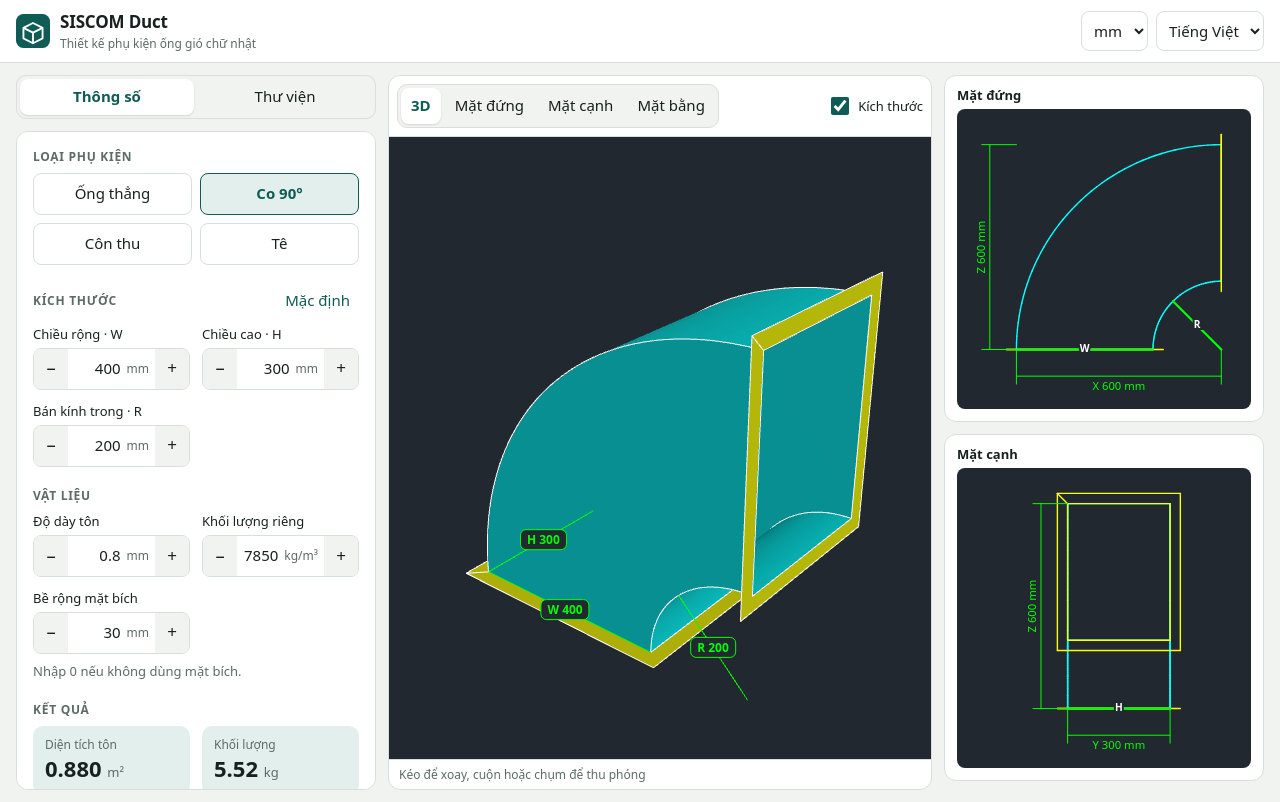
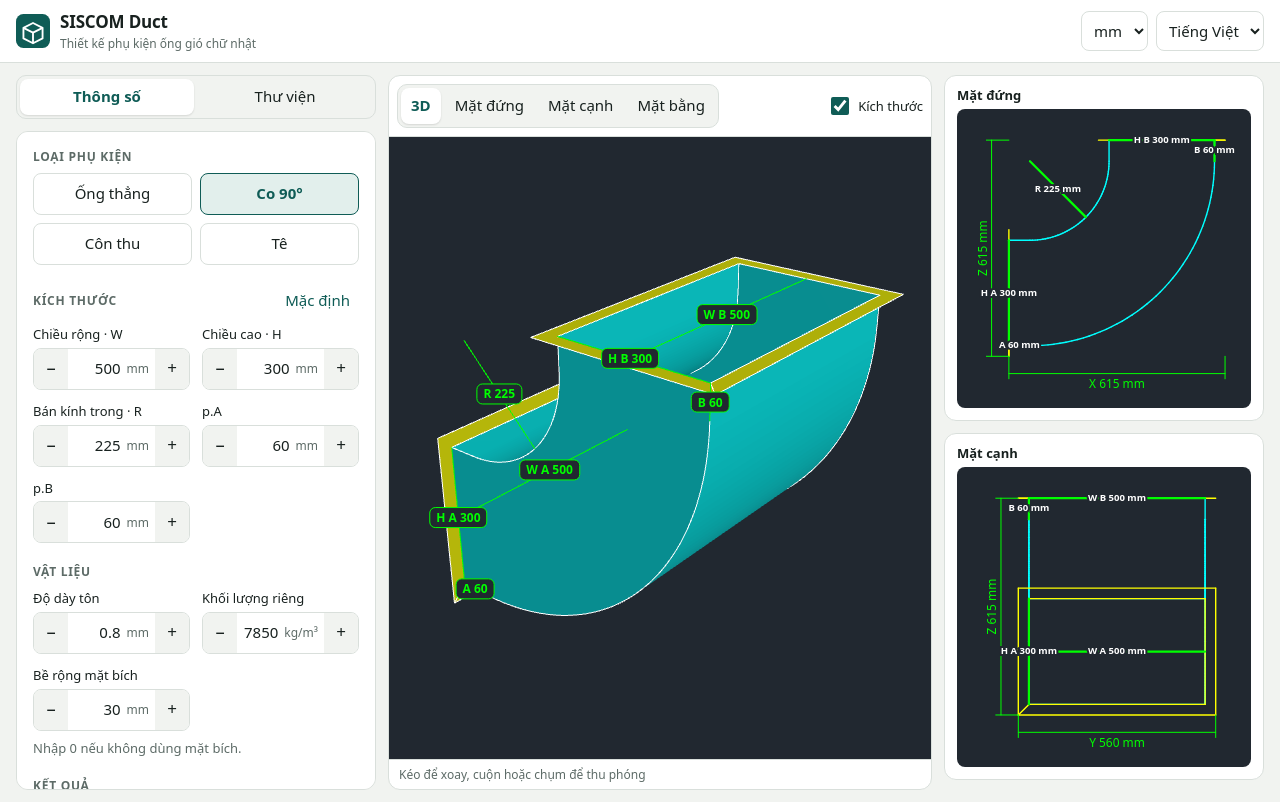
Before and after one commit to siscomdiuehoa/duct-caculator, a React (Vite) app: page / in a window 1280 px wide. Built offline with nearby package versions, Linux system fonts and the light colour scheme.

Commit message:
Rework elbow with tangent straights and give views valued dimensions
Co-Authored-By: Claude Fable 5.2 <noreply@anthropic.com>
Claude-Session: https://claude.ai/code/session_01TwXrEM8Bp4ncUwWEWkVTwG

```diff
--- a/src/core/dxf.ts
+++ b/src/core/dxf.ts
@@ -13,7 +13,7 @@ export function toDxf(model: Model, flange = 0): string {
   const [front, , plan] = views;
   const big = Math.max(...views.flatMap((v) => [v.w, v.h]));
   const th = big / 40;
-  const gap = th * 8 + flange * 2;
+  const gap = th * 8;
   const origin: P2[] = [
     [0, 0],
     [front.w + gap, 0],
@@ -34,13 +34,13 @@ export function toDxf(model: Model, flange = 0): string {
     for (const d of v.dims) {
       const label = `${d.label} ${fmt(d.value)}`;
       if (d.extent === 'h') {
-        const y = -th * 2 - flange;
+        const y = -th * 2;
         line('DIM', at([0, y]), at([v.w, y]));
         line('DIM', at([0, 0]), at([0, y - th / 2]));
         line('DIM', at([v.w, 0]), at([v.w, y - th / 2]));
         text(at([v.w / 2 - th * 2, y - th * 1.5]), label);
       } else if (d.extent === 'v') {
-        const x = -th * 2 - flange;
+        const x = -th * 2;
         line('DIM', at([x, 0]), at([x, v.h]));
         line('DIM', at([0, 0]), at([x - th / 2, 0]));
         line('DIM', at([0, v.h]), at([x - th / 2, v.h]));
--- a/src/core/fittings.ts
+++ b/src/core/fittings.ts
@@ -3,6 +3,8 @@ import type { Dim, FittingDef, Model, Panel, ParamDef, Params, Vec3 } from './ty
 const ARC_STEPS = 48;
 
 const size = (key: string, def: number, max = 5000): ParamDef => ({ key, def, min: 1, max, step: 1 });
+/** A length that may be zero, such as a tangent straight. */
+const length = (key: string, def: number, max = 5000): ParamDef => ({ key, def, min: 0, max, step: 1 });
 
 /** Four panels joining consecutive rectangular sections (corners in loop order). */
 function sweep(sections: Vec3[][], names: string[]): Panel[] {
@@ -72,28 +74,40 @@ const reducer: FittingDef = {
 
 const elbow90: FittingDef = {
   id: 'elbow90',
-  params: [size('W', 400), size('H', 300), size('R', 200)],
+  params: [size('W', 500), size('H', 300), size('R', 225), length('A', 60), length('B', 60)],
   validate(p) {
     return baseValidate(this.params, p);
   },
-  build({ W, H, R }): Model {
-    // Inlet lies in the X-Y plane at z = 0; the bend turns towards +X around (W + R, y, 0).
-    const cx = W + R;
-    const at = (r: number, t: number, y: number): Vec3 => [cx - r * Math.cos(t), y, r * Math.sin(t)];
-    const sections: Vec3[][] = [];
+  build({ W, H, R, A, B }): Model {
+    // Inlet A faces -X at x = 0. After a straight of length A the duct bends upwards in the
+    // X-Z plane around (A, y, H + R), then runs straight for B to outlet B, which faces +Z.
+    // H lies in the bend plane; W is the depth along Y.
+    const zc = H + R;
+    const top = zc + B;
+    const at = (r: number, t: number, y: number): Vec3 => [A + r * Math.sin(t), y, zc - r * Math.cos(t)];
+    const ring = (f: (r: number, y: number) => Vec3): Vec3[] => [f(R + H, 0), f(R, 0), f(R, W), f(R + H, W)];
+    const inlet = ring((r, y) => [0, y, zc - r]);
+    const outlet = ring((r, y) => [A + r, y, top]);
+    const sections: Vec3[][] = [inlet];
     for (let i = 0; i <= ARC_STEPS; i++) {
       const t = (Math.PI / 2) * (i / ARC_STEPS);
-      sections.push([at(R + W, t, 0), at(R, t, 0), at(R, t, H), at(R + W, t, H)]);
+      sections.push(ring((r, y) => at(r, t, y)));
     }
+    sections.push(outlet);
+    const xm = A + R + H / 2;
     const dims: Dim[] = [
-      { a: [0, 0, 0], b: [W, 0, 0], label: 'W' },
-      { a: [0, 0, 0], b: [0, H, 0], label: 'H' },
-      { a: [cx, 0, 0], b: at(R, Math.PI / 4, 0), label: 'R' },
+      { a: [0, 0, H / 2], b: [0, W, H / 2], label: 'W A' },
+      { a: [0, 0, 0], b: [0, 0, H], label: 'H A' },
+      { a: [xm, 0, top], b: [xm, W, top], label: 'W B' },
+      { a: [A + R, 0, top], b: [A + R + H, 0, top], label: 'H B' },
+      { a: [A, 0, zc], b: at(R, Math.PI / 4, 0), label: 'R' },
     ];
+    if (A > 0) dims.push({ a: [0, 0, 0], b: [A, 0, 0], label: 'A' });
+    if (B > 0) dims.push({ a: [A + R + H, 0, zc], b: [A + R + H, 0, top], label: 'B' });
     return {
       panels: sweep(sections, ['front', 'inner', 'back', 'outer']),
       dims,
-      openings: [sections[0], sections[ARC_STEPS]],
+      openings: [inlet, outlet],
     };
   },
 };
--- a/src/core/project.ts
+++ b/src/core/project.ts
@@ -16,7 +16,6 @@ export interface Dim2D {
 export interface View2D {
   id: ViewId;
   segs: [P2, P2][];
-  /** Flange outlines; these may reach outside the 0..w, 0..h box. */
   flangeSegs: [P2, P2][];
   dims: Dim2D[];
   w: number;
@@ -32,10 +31,14 @@ const AXES: Record<ViewId, [number, number, string, string]> = {
 
 export const VIEWS: ViewId[] = ['front', 'side', 'plan'];
 
-/** Orthographic wireframe of the model, shifted so its lower-left corner is (0, 0). */
+/**
+ * Orthographic wireframe of the model, shifted so its lower-left corner is (0, 0).
+ * The overall size includes the flanges, as that is what has to fit on site.
+ */
 export function project(model: Model, id: ViewId, flange = 0): View2D {
   const [i, j, hn, vn] = AXES[id];
-  const { min, max } = bounds(model);
+  const rings = flanges(model, flange);
+  const { min, max } = bounds({ ...model, panels: [...model.panels, ...rings] });
   const to2 = (p: Vec3): P2 => [p[i] - min[i], p[j] - min[j]];
   const w = max[i] - min[i];
   const h = max[j] - min[j];
@@ -58,7 +61,7 @@ export function project(model: Model, id: ViewId, flange = 0): View2D {
     return out;
   };
   const segs = outline(model.panels);
-  const flangeSegs = outline(flanges(model, flange));
+  const flangeSegs = outline(rings);
 
   const dims: Dim2D[] = [
     { a: [0, 0], b: [w, 0], label: hn, value: w, extent: 'h' },
--- a/src/ui/Views2D.tsx
+++ b/src/ui/Views2D.tsx
@@ -8,12 +8,11 @@ interface Props {
   dimText: (label: string, mm: number) => string;
 }
 
-function View({ view, flange, dimText }: { view: View2D; flange: number; dimText: Props['dimText'] }) {
+function View({ view, dimText }: { view: View2D; dimText: Props['dimText'] }) {
   const s = Math.max(view.w, view.h);
-  const pad = s * 0.24 + flange;
+  const pad = s * 0.24;
   const fs = s * 0.055;
-  // Dimension lines sit outside the flange.
-  const off = s * 0.08 + flange;
+  const off = s * 0.08;
   // SVG y grows downwards, drawings grow upwards.
   const y = (v: number) => view.h - v;
   return (
@@ -57,11 +56,11 @@ function View({ view, flange, dimText }: { view: View2D; flange: number; dimText
             className="label"
             x={(d.a[0] + d.b[0]) / 2}
             y={y((d.a[1] + d.b[1]) / 2)}
-            fontSize={fs * 0.9}
+            fontSize={fs * 0.8}
             textAnchor="middle"
             dominantBaseline="middle"
           >
-            {d.label}
+            {text}
           </text>
           </g>
         );
@@ -76,7 +75,7 @@ export function Views2D({ model, flange, title, dimText }: Props) {
       {VIEWS.map((id) => (
         <figure className="card view" key={id}>
           <figcaption>{title(id)}</figcaption>
-          <View view={project(model, id, flange)} flange={flange} dimText={dimText} />
+          <View view={project(model, id, flange)} dimText={dimText} />
         </figure>
       ))}
     </>
```
Also changed, not shown: 1 other file (tests, documents, lock files or other folders).
